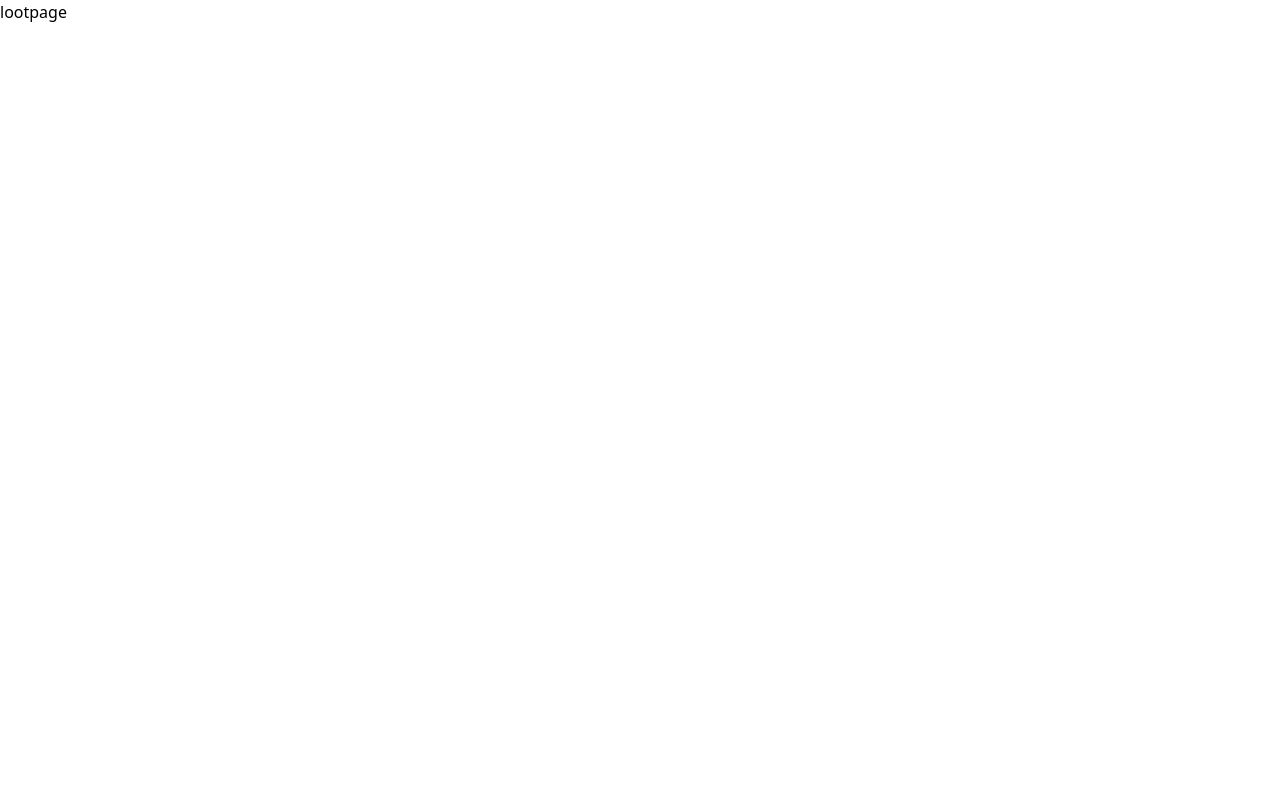
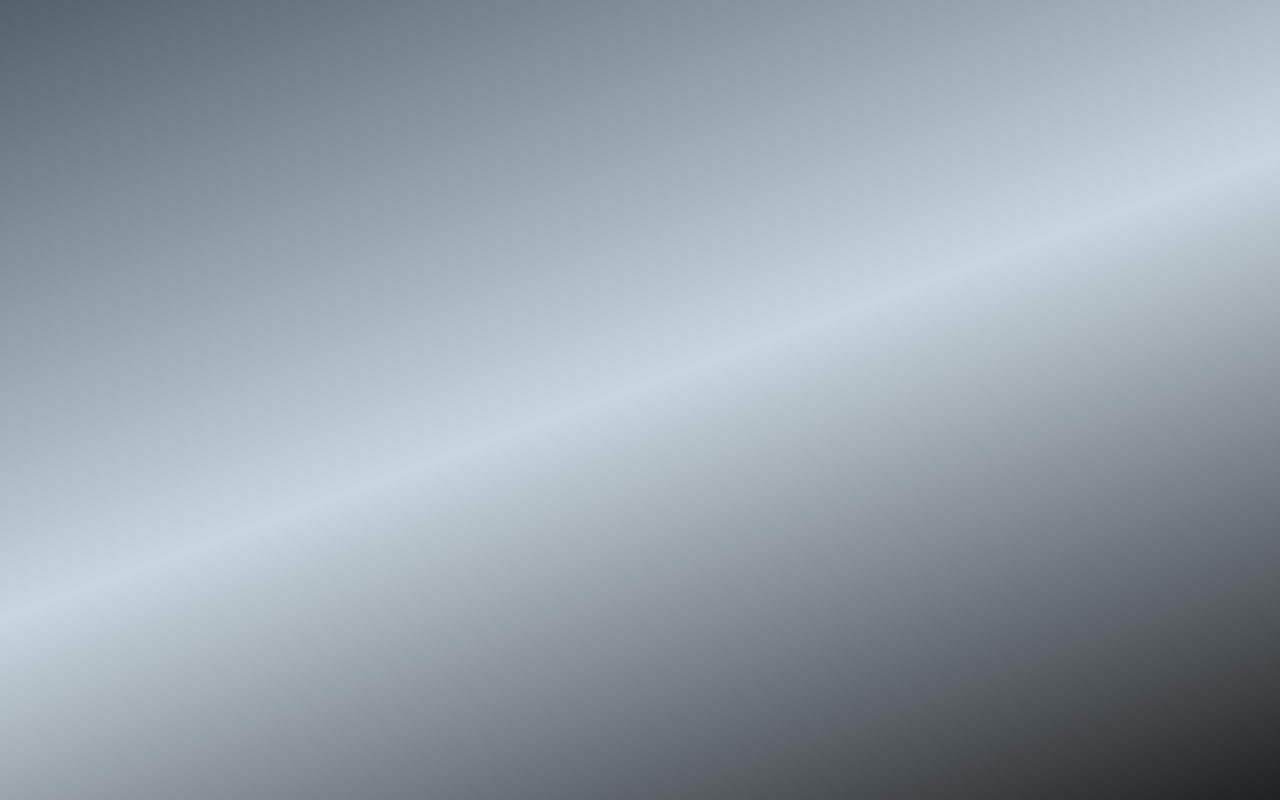
Before and after one commit to SOPLAY/2022_Daelim_Hackathon, a Next.js app: page / in a window 1280 px wide. Built offline with nearby package versions, Linux system fonts and the light colour scheme.

Commit message:
[ ClientSice ] Add baseContainer, add global style

```diff
--- /dev/null
+++ b/core/components/common/Container.tsx
@@ -0,0 +1,11 @@
+import React from 'react';
+
+const Container = () => {
+  return (
+    <div>
+      <div className='w-[1440px] h-[1024px] bg-white rounded-[50px] opacity-20 border-none z-10'></div>
+    </div>
+  );
+};
+
+export default Container;
--- a/pages/_app.tsx
+++ b/pages/_app.tsx
@@ -1,8 +1,26 @@
-import '../styles/globals.css'
-import type { AppProps } from 'next/app'
+import '../styles/globals.css';
+import type { AppProps } from 'next/app';
 
 function MyApp({ Component, pageProps }: AppProps) {
-  return <Component {...pageProps} />
+  return (
+    <>
+      <style jsx global>
+        {`
+          html {
+            width: 100%;
+            height: 100%;
+            background: linear-gradient(
+              160deg,
+              rgba(82, 97, 107, 1) 0%,
+              rgba(201, 214, 223, 1) 49%,
+              rgba(30, 32, 34, 1) 100%
+            );
+          }
+        `}
+      </style>
+      <Component {...pageProps} />
+    </>
+  );
 }
 
-export default MyApp
+export default MyApp;
--- a/pages/index.tsx
+++ b/pages/index.tsx
@@ -1,9 +1,15 @@
-import type { NextPage } from "next";
-import Head from "next/head";
-import Image from "next/image";
+import type { NextPage } from 'next';
+import Head from 'next/head';
+import Image from 'next/image';
+import MainPage from '../core/components/MainPage/index';
+import Common from '../core/components/common/Container';
 
 const Home: NextPage = () => {
-  return <div>lootpage</div>;
+  return (
+    <div className='flex justify-center content-center py-10 overflow-y-scroll'>
+      <Common />
+    </div>
+  );
 };
 
 export default Home;
```
